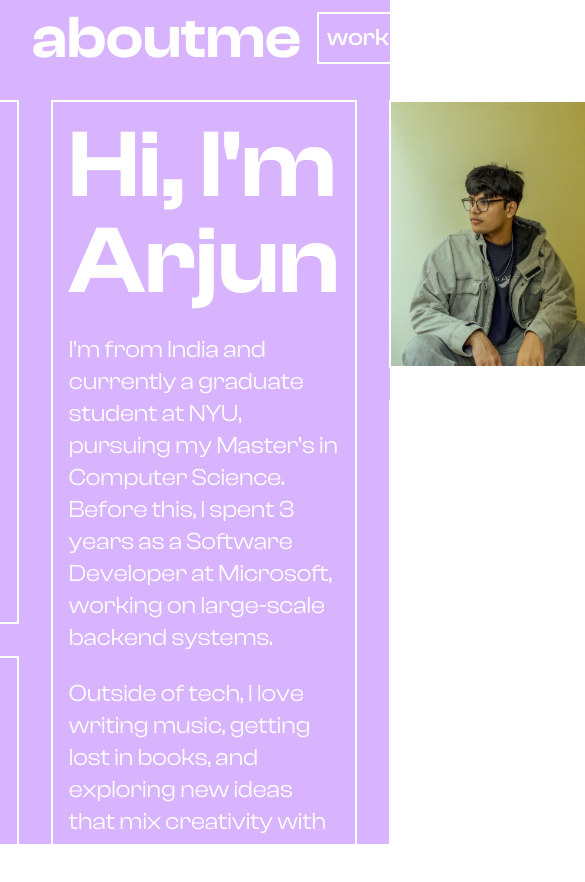
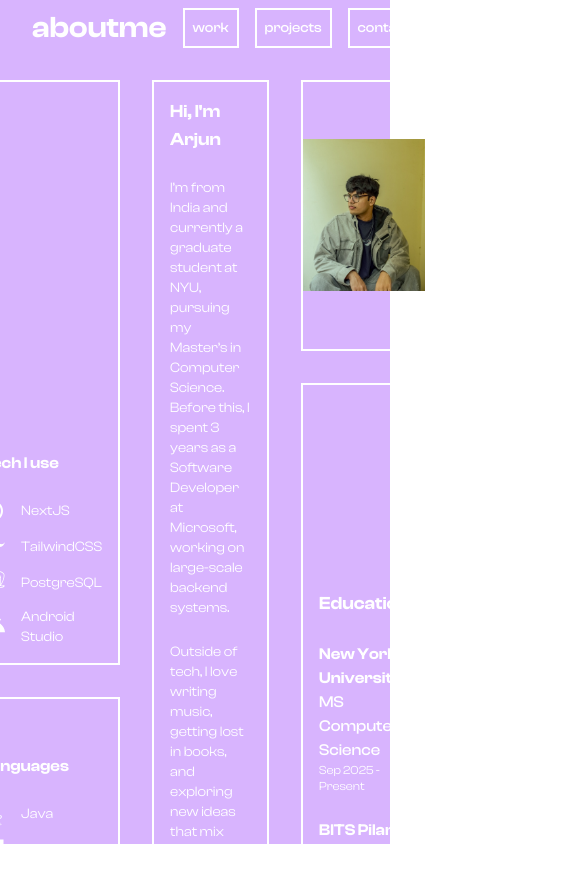
Before and after one commit to antailbaxt3r/Web-Portfolio, a Next.js app: page /aboutme in a window 390 px wide. Shown: the top 882 px of the page, 585 px wide, since content can reach past the window. Built offline with nearby package versions, Linux system fonts and the light colour scheme.

Commit message:
made aboutme responsive

```diff
--- a/src/app/aboutme/AboutMe.js
+++ b/src/app/aboutme/AboutMe.js
@@ -48,7 +48,7 @@ const AboutMe = () => {
                                 }}
                                 style={{ colorScheme: "hsl" }}
                             >
-                                <h1 className="text-4xl font-semibold">
+                                <h1 className="md:text-4xl text-md font-semibold">
                                     Tech I use
                                 </h1>
                                 <br />
@@ -59,7 +59,7 @@ const AboutMe = () => {
                                             className="flex items-center gap-4"
                                         >
                                             {icon}
-                                            <h1 className="text-2xl flex-3">
+                                            <h1 className="smtext-2xl text-sm flex-3">
                                                 {name}
                                             </h1>
                                         </div>
@@ -87,7 +87,7 @@ const AboutMe = () => {
                                 }}
                                 style={{ colorScheme: "hsl" }}
                             >
-                                <h1 className="text-4xl font-semibold">
+                                <h1 className="md:text-4xl text-md font-semibold">
                                     Languages
                                 </h1>
                                 <br />
@@ -98,7 +98,7 @@ const AboutMe = () => {
                                             className="flex items-center gap-4"
                                         >
                                             {icon}
-                                            <h1 className="text-2xl flex-3">
+                                            <h1 className="md:text-2xl text-sm flex-3">
                                                 {name}
                                             </h1>
                                         </div>
@@ -128,11 +128,11 @@ const AboutMe = () => {
                                 }}
                                 style={{ colorScheme: "hsl" }}
                             >
-                                <h1 className="text-8xl font-semibold">
+                                <h1 className="md:text-8xl text-lg font-semibold">
                                     Hi, I&apos;m Arjun
                                 </h1>
                                 <br />
-                                <h1 className="text-2xl">
+                                <h1 className="md:text-2xl text-sm">
                                     I’m from India and currently a graduate
                                     student at NYU, pursuing my Master’s in
                                     Computer Science. Before this, I spent 3
@@ -140,7 +140,7 @@ const AboutMe = () => {
                                     working on large-scale backend systems.
                                 </h1>
                                 <br />
-                                <h1 className="text-2xl">
+                                <h1 className="smtext-2xl text-sm">
                                     Outside of tech, I love writing music,
                                     getting lost in books, and exploring new
                                     ideas that mix creativity with engineering.
@@ -207,27 +207,27 @@ const AboutMe = () => {
                                 style={{ colorScheme: "hsl" }}
                             >
                                 <div className="flex flex-col">
-                                    <h1 className="text-4xl font-semibold">
+                                    <h1 className="md:text-4xl text-lg font-semibold">
                                         Education
                                     </h1>
                                     <br />
-                                    <h1 className="text-2xl font-semibold">
+                                    <h1 className="md:text-2xl text-md font-semibold">
                                         New York University
                                     </h1>
-                                    <h1 className="text-xl font-medium">
+                                    <h1 className="md:text-xl text:sm font-medium">
                                         MS Computer Science
                                     </h1>
-                                    <h1 className="text-l">
+                                    <h1 className="md:text-l text-xs">
                                         Sep 2025 - Present
                                     </h1>
                                     <br />
-                                    <h1 className="text-2xl font-semibold">
+                                    <h1 className="md:text-2xl text-md font-semibold">
                                         BITS Pilani
                                     </h1>
-                                    <h1 className="text-xl font-medium">
+                                    <h1 className="md:text-xl text-sm font-medium">
                                         BE Computer Science
                                     </h1>
-                                    <h1 className="text-l">
+                                    <h1 className="md:text-l text-xs">
                                         Aug 2018 - Jun 2022
                                     </h1>
                                 </div>
--- a/src/components/Navbar.js
+++ b/src/components/Navbar.js
@@ -17,7 +17,7 @@ const Navbar = ({ title, onClick, isInvisible = false }) => {
     return (
         <div className={`flex-1 z-40 flex ${isInvisible ? "invisible" : ""}`}>
             <motion.div
-                className="flex items-center text-center text-6xl text-white flex-3 z-40"
+                className="flex items-center text-center md:text-6xl text-3xl text-white flex-3 z-40"
                 initial={{ opacity: 0, y: 20, scale: 1 }}
                 animate={{
                     opacity: 1,
@@ -41,12 +41,12 @@ const Navbar = ({ title, onClick, isInvisible = false }) => {
                     {title}
                 </motion.h1>
             </motion.div>
-            <motion.div className="text-6xl font-medium flex-1 z-40 flex flex-end justify-end items-center text-center">
+            <motion.div className="md:text-6xl text-2xl font-medium flex-1 z-40 flex flex-end justify-end items-center text-center">
 
                 {navList.map((item, index) => (
                     <motion.div
                         key={item}
-                        className="text-2xl ml-4 flex-1 p-2 text-white"
+                        className="md:text-2xl text-sm ml-4 flex-1 p-2 text-white"
                         whileHover={{
                             scale: 1.15,
                             background: navColors[index],
@@ -80,7 +80,7 @@ const Navbar = ({ title, onClick, isInvisible = false }) => {
                     </motion.div>
                 ))}
                 <motion.div
-                    className="text-2xl ml-4 flex-1 p-2 text-white"
+                    className="md:text-2xl text-sm ml-4 flex-1 p-2 text-white"
                     whileHover={{
                         scale: 1.15,
                         background: "#FACC15",
```
